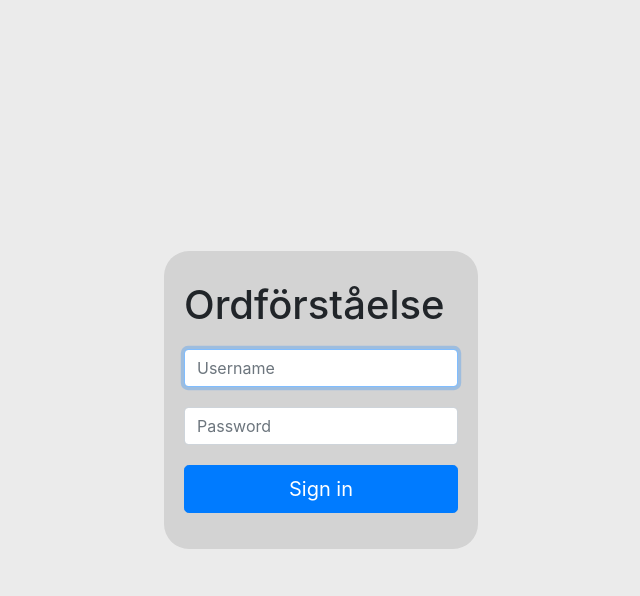
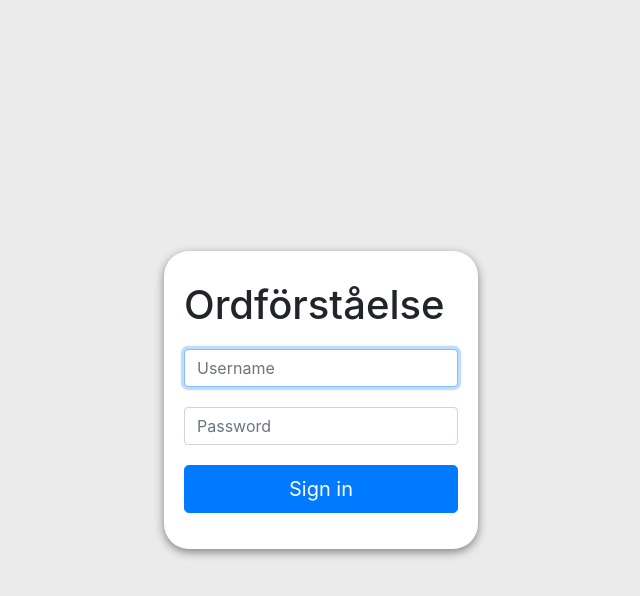
Before and after one commit to jollescott/mimer, a Django app: page /login in a window 1280 px wide. Shown: the top 596 px of the page, without its empty margins (319-959 px from the left). Run offline with Django 3.2, Linux system fonts and the light colour scheme; parts of the project's set-up code (start-up, migrations or seed data) failed here and were passed over; some libraries are stand-ins or nearby versions.

Commit message:
Fixed timestamp + login.css

```diff
--- a/mimer/quiz/management/commands/report.py
+++ b/mimer/quiz/management/commands/report.py
@@ -160,7 +160,7 @@ class Command(BaseCommand):
         if os.path.exists('reports') is not True:
             os.mkdir('reports')
 
-        timestamp = datetime.datetime.now().isoformat()
+        timestamp = int(datetime.datetime.now().timestamp())
         os.mkdir('reports/{0}'.format(timestamp))
 
         for user in users:
--- a/mimer/static/quiz/login.css
+++ b/mimer/static/quiz/login.css
@@ -10,9 +10,11 @@ input{
 }
 
 .form-signin {
-  background-color: lightgray;
+  margin: 10px;
+  background-color: white;
   border-radius: 25px;
   padding: 20px;
+  box-shadow: 0px 3px 10px gray;
 }
 
 h1 {
```
